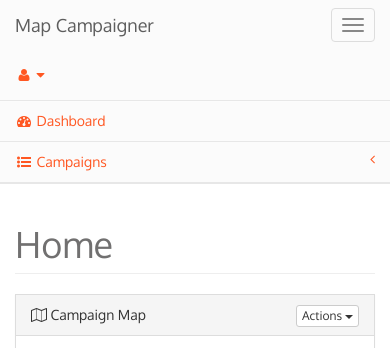
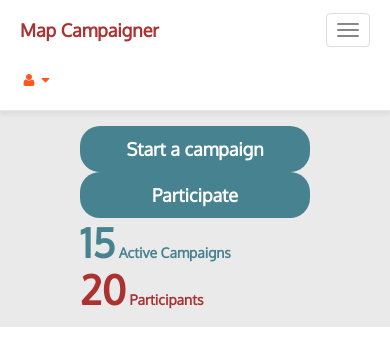
Before and after one commit to hotosm/MapCampaigner, a Flask app: page /campaign_manager/ in a window 390 px wide; the page is wider, and only the part inside the window is pictured. Shown: the top 348 px of that part. Run offline with Flask 2, Linux system fonts and the light colour scheme; parts of the project's set-up code (start-up, migrations or seed data) failed here and were passed over; some libraries are stand-ins or nearby versions.

Commit message:
Update header home looks

```diff
--- a/flask_project/campaign_manager/static/css/map-campaigner.css
+++ b/flask_project/campaign_manager/static/css/map-campaigner.css
@@ -10,7 +10,14 @@ body {
 }
 
 .navbar-default {
-    background-color: #fbfbfb;
+    background-color: #ffffff;
+    padding: 5px;
+    box-shadow: 0 4px 4px 0 rgba(0, 0, 0, 0.05);
+}
+
+.navbar-brand {
+    color: #ac3232 !important;
+    font-weight: 900;
 }
 
 #wrapper {
@@ -22,7 +29,7 @@ body {
 }
 
 #page-wrapper {
-    padding: 0 15px;
+    padding:  0 15px;
     min-height: 600px;
     background-color: white;
 }
@@ -30,8 +37,8 @@ body {
 @media (min-width: 768px) {
     #page-wrapper {
         position: inherit;
-        margin: 0 0 0 250px;
-        padding: 0 30px;
+        margin: 0 0 0 0;
+        padding: 0 80px;
         border-left: 1px solid #e7e7e7;
     }
 }
@@ -774,3 +781,52 @@ body {
 .info .pull-right {
     margin-left: 10px !important;
 }
+
+.home-header {
+    min-height: 76px;
+    padding: 15px 80px;
+    background-color: #eaeaea;
+}
+
+.btn-home {
+    background-color: #46828f;
+    color: #ffffff;
+    font-weight: 900;
+    border-radius: 20px !important;
+}
+
+.btn-home:hover {
+    background-color: #5ca7b7;
+    color: #ffffff;
+}
+
+
+@media (min-width: 1222px) {
+    .v-separator
+    {
+        content: "";
+        display: inline-block;
+        width: 0;
+        height: 75px;
+        border-right: 1px solid #fafafa;
+        border-left: 1px solid #b4b4b4;
+        margin-bottom: -40px;
+        margin-top: -15px;
+    }
+}
+
+.header-info {
+    color: #46828f;
+    font-weight: 900;
+}
+
+.crimson {
+    color: #ac3232;
+}
+
+.header-number {
+    height: 46px;
+    line-height: 46px;
+    white-space: nowrap;
+    font-size: 30pt;
+}
--- a/flask_project/campaign_manager/templates/campaign_widget/navigation.html
+++ b/flask_project/campaign_manager/templates/campaign_widget/navigation.html
@@ -32,28 +32,4 @@
         <!-- /.dropdown -->
     </ul>
     <!-- /.navbar-top-links -->
-
-    <div class="navbar-default sidebar" role="navigation">
-        <div class="sidebar-nav navbar-collapse">
-            <ul class="nav" id="side-menu">
-
-                <li>
-                    <a href="/campaign_manager"><i class="fa fa-dashboard fa-fw"></i> Dashboard</a>
-                </li>
-                <li>
-                    <a href="#"><i class="fa fa-list-ul fa-fw"></i> Campaigns<span class="fa arrow"></span></a>
-                    <ul class="nav nav-second-level campaign-list-navbar">
-                        {% for campaign in campaigns %}
-                        <li>
-                            <a href="/campaign_manager/campaign/{{ campaign.uuid }}">{{ campaign.name }}</a>
-                        </li>
-                        {% endfor %}
-                    </ul>
-                    <!-- /.nav-second-level -->
-                </li>
-            </ul>
-        </div>
-        <!-- /.sidebar-collapse -->
-    </div>
-    <!-- /.navbar-static-side -->
 </nav>
--- a/flask_project/campaign_manager/templates/index.html
+++ b/flask_project/campaign_manager/templates/index.html
@@ -1,4 +1,33 @@
 {% extends 'new_base.html' %}
+
+{% block header_content %}
+        <div class="row home-header">
+            <div class="col-lg-6">
+                <div class="row">
+                    <div class="col-md-6">
+                        <button class="btn btn-home btn-lg btn-block">Start a campaign</button>
+                    </div>
+                    <div class="col-md-6">
+                        <button class="btn btn-home btn-lg btn-block">Participate</button>
+                    </div>
+                </div>
+            </div>
+            <div class="col-lg-1">
+                <span class="v-separator"></span>
+            </div>
+            <div class="col-lg-2 header-info">
+                <span class="header-number">15</span> Active Campaigns
+            </div>
+
+            <div class="col-lg-1">
+                <span class="v-separator"></span>
+            </div>
+            <div class="col-lg-2 header-info crimson">
+                <span class="header-number">20</span> Participants
+            </div>
+
+        </div>
+{% endblock %}
 
 {% block title %} Home
     {% if tag %}
--- a/flask_project/campaign_manager/templates/new_base.html
+++ b/flask_project/campaign_manager/templates/new_base.html
@@ -52,6 +52,8 @@
     <div id="wrapper">
 
         {% include 'campaign_widget/navigation.html' %}
+
+        {% block header_content %}{% endblock %}
 
         <div id="page-wrapper">
             <div class="row">
```
